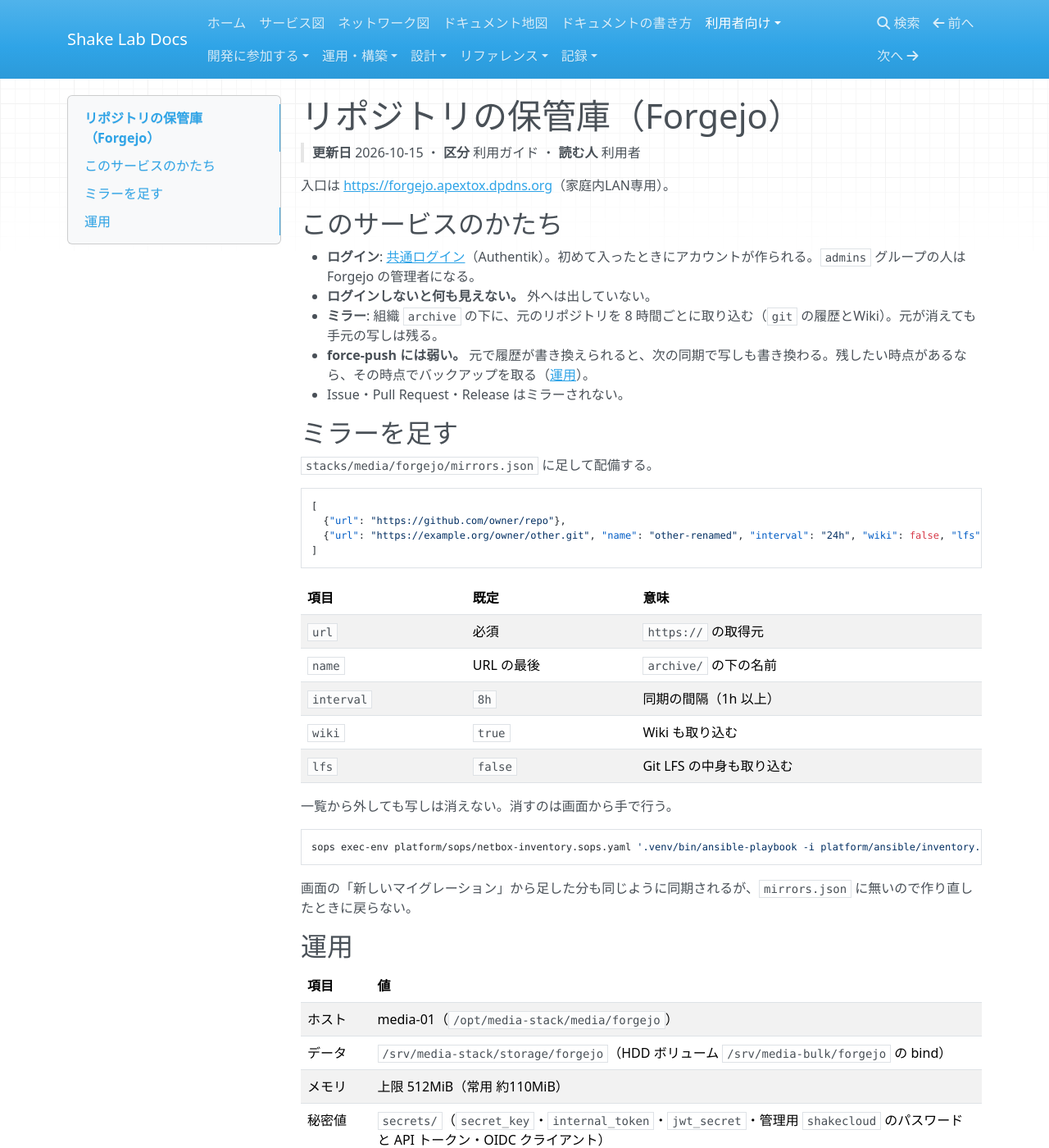
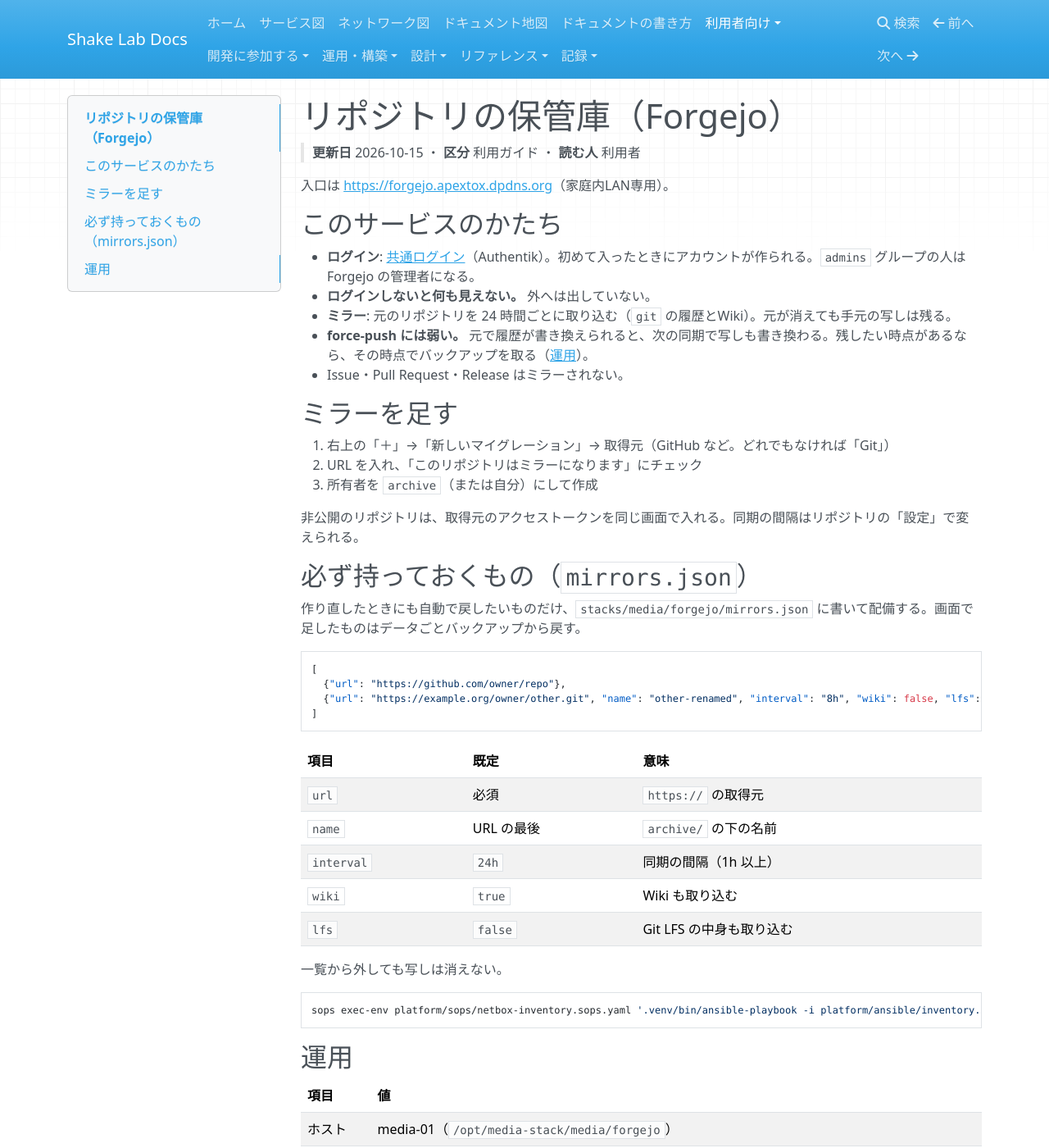
Before and after one commit to rurutheGeek/shake-cloud, an MkDocs documentation site: the page built from docs/services/forgejo.md, in a window 1280 px wide and 1400 px high. Shown: the whole window at 82% size. Built offline with MkDocs 1.6.1, drawn with Linux system fonts in a browser that asks for light colours; nearby versions of some CDN libraries; a script that is not in the unit is left out.

Commit message:
feat(forgejo): ミラーの同期を 1 日 1 回にし、画面からの登録を普段の手順にする
mirrors.json は作り直しても必ず戻すものだけを書く場所に改め、普段は
「新しいマイグレーション」から足す。media-01 へ配備済み。

Co-Authored-By: Claude Opus 5.5 <noreply@anthropic.com>

````diff
--- a/docs/services/forgejo.md
+++ b/docs/services/forgejo.md
@@ -18,18 +18,26 @@ tags:
 
 - **ログイン**: [共通ログイン](identity.md)（Authentik）。初めて入ったときにアカウントが作られる。`admins` グループの人は Forgejo の管理者になる。
 - **ログインしないと何も見えない。** 外へは出していない。
-- **ミラー**: 組織 `archive` の下に、元のリポジトリを 8 時間ごとに取り込む（`git` の履歴とWiki）。元が消えても手元の写しは残る。
+- **ミラー**: 元のリポジトリを 24 時間ごとに取り込む（`git` の履歴とWiki）。元が消えても手元の写しは残る。
 - **force-push には弱い。** 元で履歴が書き換えられると、次の同期で写しも書き換わる。残したい時点があるなら、その時点でバックアップを取る（[運用](#運用)）。
 - Issue・Pull Request・Release はミラーされない。
 
 ## ミラーを足す
 
-`stacks/media/forgejo/mirrors.json` に足して配備する。
+1. 右上の「＋」→「新しいマイグレーション」→ 取得元（GitHub など。どれでもなければ「Git」）
+2. URL を入れ、「このリポジトリはミラーになります」にチェック
+3. 所有者を `archive`（または自分）にして作成
+
+非公開のリポジトリは、取得元のアクセストークンを同じ画面で入れる。同期の間隔はリポジトリの「設定」で変えられる。
+
+## 必ず持っておくもの（`mirrors.json`）
+
+作り直したときにも自動で戻したいものだけ、`stacks/media/forgejo/mirrors.json` に書いて配備する。画面で足したものはデータごとバックアップから戻す。
 
 ```json
 [
   {"url": "https://github.com/owner/repo"},
-  {"url": "https://example.org/owner/other.git", "name": "other-renamed", "interval": "24h", "wiki": false, "lfs": true}
+  {"url": "https://example.org/owner/other.git", "name": "other-renamed", "interval": "8h", "wiki": false, "lfs": true}
 ]
 ```
 
@@ -37,17 +45,15 @@ tags:
 |---|---|---|
 | `url` | 必須 | `https://` の取得元 |
 | `name` | URL の最後 | `archive/` の下の名前 |
-| `interval` | `8h` | 同期の間隔（1h 以上） |
+| `interval` | `24h` | 同期の間隔（1h 以上） |
 | `wiki` | `true` | Wiki も取り込む |
 | `lfs` | `false` | Git LFS の中身も取り込む |
 
-一覧から外しても写しは消えない。消すのは画面から手で行う。
+一覧から外しても写しは消えない。
 
 ```bash
 sops exec-env platform/sops/netbox-inventory.sops.yaml '.venv/bin/ansible-playbook -i platform/ansible/inventory.netbox.yml platform/ansible/media-forgejo.yml'
 ```
-
-画面の「新しいマイグレーション」から足した分も同じように同期されるが、`mirrors.json` に無いので作り直したときに戻らない。
 
 ## 運用
 
````
Also changed, not shown: docs/operations/handover.md (+1 -1 lines), stacks/media/forgejo/README.md (+1 -1 lines), stacks/media/forgejo/compose.yaml (+4 -3 lines), 4 other files.
